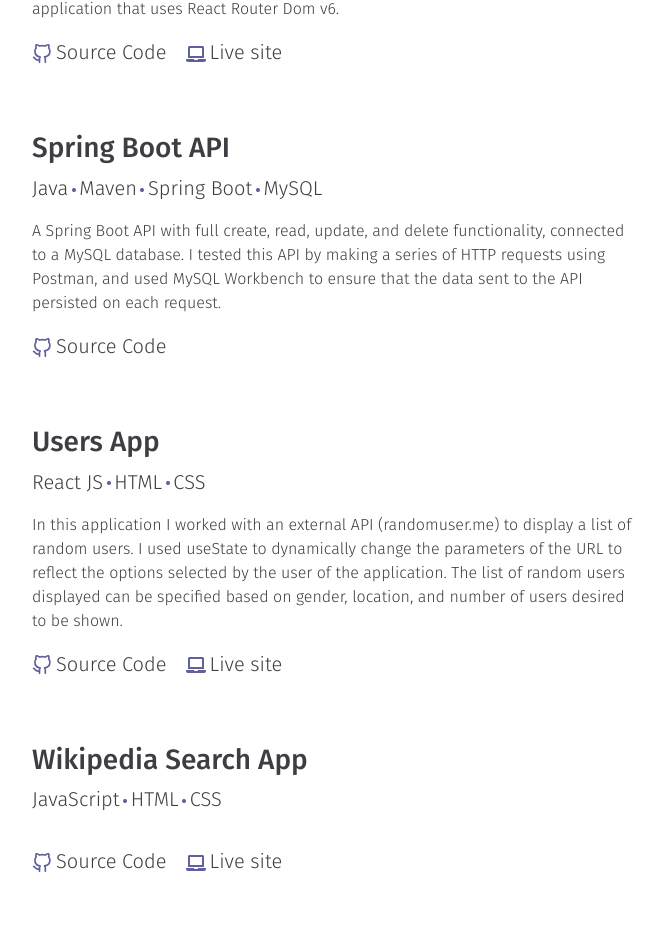
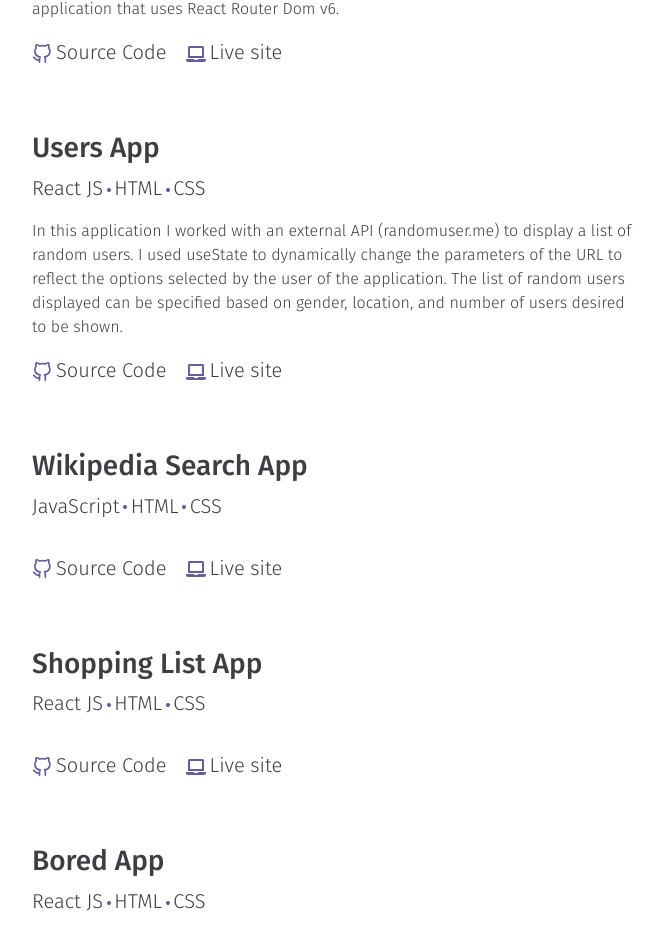
Before and after one commit to amydevlondon/Portfolio, a React (Create React App) app: page / in a window 1280 px wide. Shown: the part 1999-2927 px from the top of the page, without its empty margins (308-971 px from the left). Built offline with nearby package versions, Linux system fonts and the light colour scheme; a web font is replaced by a local one.

Commit message:
remove project

```diff
--- a/src/data.js
+++ b/src/data.js
@@ -40,13 +40,13 @@
         demo: "https://cocktailfind.netlify.app/",
         image: './images/cocktail4.jpg'
     },
-    {
-        id: 7,
-        name: "Spring Boot API",
-        languages: ["Java", "Maven", "Spring Boot", "MySQL"],
-        description: "A Spring Boot API with full create, read, update, and delete functionality, connected to a MySQL database. I tested this API by making a series of HTTP requests using Postman, and used MySQL Workbench to ensure that the data sent to the API persisted on each request.",
-        code: "https://github.com/amydevlondon/CRUD-Api",
-    },
+    // {
+    //     id: 7,
+    //     name: "Spring Boot API",
+    //     languages: ["Java", "Maven", "Spring Boot", "MySQL"],
+    //     description: "A Spring Boot API with full create, read, update, and delete functionality, connected to a MySQL database. I tested this API by making a series of HTTP requests using Postman, and used MySQL Workbench to ensure that the data sent to the API persisted on each request.",
+    //     code: "https://github.com/amydevlondon/CRUD-Api",
+    // },
     {
         id: 8,
         name: "Users App",
```
